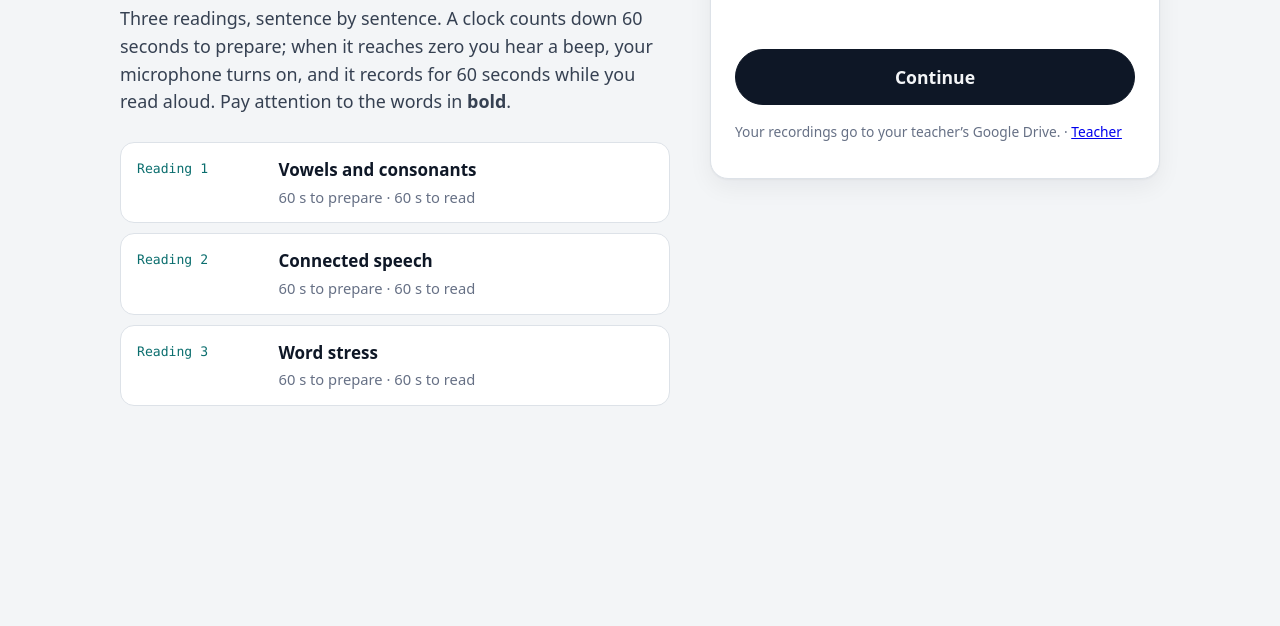
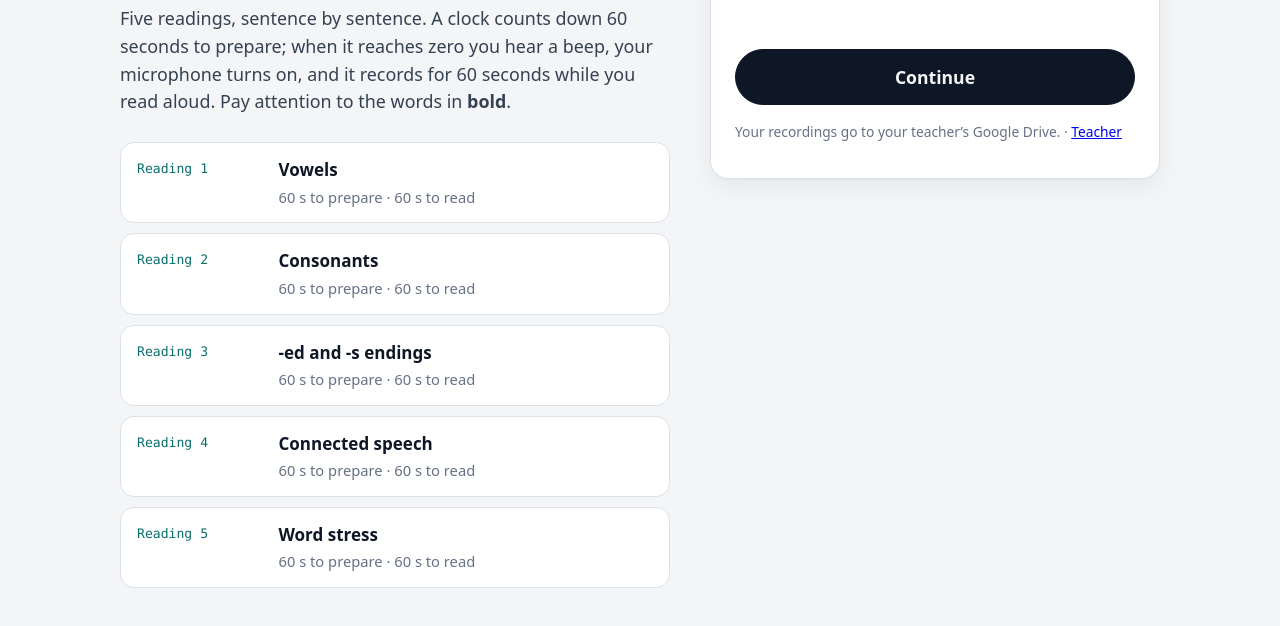
Before and after one commit to royespnz-jpg/phonology-reading-exam, a website: page index.html in a window 1280 px wide. Shown: the part 212-838 px from the top of the page. Before the commit the page ends 800 px from the top, so only its background shows below. Drawn offline with Linux system fonts and the light colour scheme; a web font is replaced by a local one.

Commit message:
Five readings with exactly two targets per sentence, none repeated (#7)
Vowels, consonants, -ed/-s endings, connected speech and word stress: 15 sentences each, two bold targets per sentence, no target or pair repeated within a reading. The Apps Script takes r1-r5 with a five-column rubric and reports version 2; the Teacher page warns when the deployed script is older.

Co-Authored-By: Claude Opus 5.5 <noreply@anthropic.com>
Claude-Session: https://claude.ai/code/session_01BZQQqZJs3ciyWBh46M3tyg

```diff
--- a/index.html
+++ b/index.html
@@ -11,13 +11,13 @@
     <link rel="preconnect" href="https://fonts.googleapis.com">
     <link rel="preconnect" href="https://fonts.gstatic.com" crossorigin>
     <link rel="stylesheet" href="https://fonts.googleapis.com/css2?family=Atkinson+Hyperlegible+Mono:wght@400;600&family=Atkinson+Hyperlegible+Next:ital,wght@0,400;0,600;0,700;1,400&display=swap">
-    <link rel="stylesheet" href="css/exam.css?v=202610140515">
+    <link rel="stylesheet" href="css/exam.css?v=202610141550">
   </head>
   <body>
     <div id="app" class="app" aria-live="polite">
       <main class="screen"><p class="muted">Loading…</p></main>
     </div>
     <noscript>This exam needs JavaScript.</noscript>
-    <script type="module" src="js/app.js?v=202610140515"></script>
+    <script type="module" src="js/app.js?v=202610141550"></script>
   </body>
 </html>
--- a/js/api.js
+++ b/js/api.js
@@ -1,8 +1,8 @@
 // Talks to the teacher's Google Apps Script (google-apps-script/Code.gs).
 // A text/plain POST avoids a CORS preflight; the script answers with JSON.
 
-import { SCRIPT_URL, RETIRED_URLS } from './config.js?v=202610140515';
-import { allRecordings, saveRecording } from './store.js?v=202610140515';
+import { SCRIPT_URL, RETIRED_URLS } from './config.js?v=202610141550';
+import { allRecordings, saveRecording } from './store.js?v=202610141550';
 
 const URL_RE = /^https:\/\/script\.google\.com\/(?:a\/[^/\s]+\/)?macros\/s\/[\w-]+\/(?:exec|dev)$/;
 const KEY = 'phon.script';
--- a/js/config.js
+++ b/js/config.js
@@ -13,3 +13,7 @@ export const RETIRED_URLS = [
 // readings). It keeps students out of them during the exam; it is not a
 // password: anyone who reads the page's code can find it.
 export const TEACHER_CODE = '1234';
+
+// The version of google-apps-script/Code.gs this page needs (its doGet says
+// which one is deployed). 2: five readings.
+export const SCRIPT_VERSION = 2;
--- a/js/format.js
+++ b/js/format.js
@@ -1,12 +1,15 @@
-// The exam: three readings aloud, sentence by sentence, each with 60 seconds
-// to prepare and 60 seconds to read. The words in **bold** are the targets the
-// teacher listens for (vowels, consonants, -ed/-s endings; connected speech;
-// word stress). The sentences are new and independent of each other; their
-// target words and rules come only from the chapters below. Each reading has
-// 15 sentences and about 165–185 syllables: under a minute at a steady
-// learner's pace (≈ 3.5 syllables a second with a short pause between
-// sentences). `rule` tells the teacher what each sentence tests; students
-// don't see it.
+// The exam: five readings aloud — vowels, consonants, the -ed and -s endings,
+// connected speech and word stress — each with 60 seconds to prepare and 60
+// seconds to read. Each reading has 15 separate sentences, and each sentence
+// has exactly two targets in **bold**; `tests` says what each one tests, in the
+// same order (the teacher sees it; students don't). Within a reading no target
+// word and no pair of targets is used twice: every vowel is tested twice and
+// every consonant at most twice; the 15 sentences of the endings reading are
+// the 15 pairs of /t/, /d/, /ɪd/, /s/, /z/, /ɪz/; and connected speech and word
+// stress each test 30 different adjustments or rules. Each reading has about
+// 170–185 syllables: under a minute at a steady learner's pace (≈ 3.5
+// syllables a second with a short pause between sentences). The sentences are
+// new; their words and rules come only from the chapters below.
 //
 // Sources: Dauer, Accurate English — Ch. 4 Vowels in Detail, Ch. 14 <ed> and
 // <s> Endings, Ch. 15 Consonants in Detail, Ch. 6–7 Stress; Celce-Murcia et
@@ -21,76 +24,123 @@ export const READINGS = [
   {
     id: 'r1',
     n: 1,
-    title: 'Vowels and consonants',
-    focus: 'vowels, consonants, and the -ed and -s endings',
+    title: 'Vowels',
+    focus: 'the vowel sounds',
     sentences: [
-      { text: '**Luke** **looked** at the **full** **pool** and **decided** to swim.', rule: '/u/ and /ʊ/ · -ed = /t/, /ɪd/' },
-      { text: '**Beth** **tasted** the **pepper** and **waited** for the **test** **results**.', rule: '/eɪ/ and /ɛ/ · -ed = /ɪd/ · -s = /s/' },
-      { text: 'The **cop** **caught** the **bus**, but his **cat** **stayed** home.', rule: '/ɑ/, /ɔ/, /ʌ/, /æ/ · -ed = /d/' },
-      { text: 'He **bought** a **boat** on the **coast**, but it **cost** too much.', rule: '/ɔ/ and /oʊ/' },
-      { text: '**Who** **hid** the **hot** **ham** in the **hall**?', rule: '/h/ · /ɪ/, /ɑ/, /æ/, /ɔ/' },
-      { text: '**Tim** **slipped** on the **street** near the **little** **hospital**.', rule: '/ɪ/ and /i/ · /str/ · dark /l/ · -ed = /t/' },
-      { text: '**Three** **thousand** people **thanked** the **mother** of **these** **twins**.', rule: '/θ/ and /ð/ · -ed = /t/ · -s = /z/' },
-      { text: '**George** **usually** **measures** the **orange** **juice** in the **garage**.', rule: '/dʒ/ and /ʒ/' },
-      { text: 'The **young** **major** **asked** the **mayor** for **yellow** **jello**.', rule: '/y/ and /dʒ/ · -ed = /t/' },
-      { text: '**She** **washes** the **dishes** and **watches** the **ships** from her **chair**.', rule: '/ʃ/ and /tʃ/ · -es = /ɪz/ · -s = /s/' },
-      { text: '**Very** **few** **voters** **went** **boating** in the **wet** **weather**.', rule: '/v/, /f/, /b/, /w/' },
-      { text: 'A **red** **light** **flashed** on the **right** side of the **road**.', rule: '/r/ and /l/ · /fl/ · -ed = /t/' },
-      { text: '**Small** **Spanish** **schools** **start** **studying** in **spring**.', rule: '/s/ + consonant at the beginning of a word (no /e/ before it) · -s = /z/' },
-      { text: 'The **king** **thinks** the **young** **singer** **sang** **ten** **songs**.', rule: '/ŋ/, /ŋk/ and /n/ · -s = /s/, /z/' },
-      { text: 'The **boy** **enjoyed** the **loud** **noise** of the **crowd**.', rule: '/ɔɪ/ and /aʊ/ · -ed = /d/' },
+      { text: 'We **need** a **big** table for the family party tonight.', tests: ['/i/', '/ɪ/'] },
+      { text: 'Please write your name with a **pen**, not with a **pin**.', tests: ['/ɛ/', '/ɪ/'] },
+      { text: 'We had to **wait** a long time on the **wet** grass.', tests: ['/eɪ/', '/ɛ/'] },
+      { text: '**Eight** **people** came to the meeting at the library.', tests: ['/eɪ/', '/i/'] },
+      { text: 'Put on your **hat**, because it is very **hot** outside.', tests: ['/æ/', '/ɑ/'] },
+      { text: 'The new **curtain** in her room is made of **cotton**.', tests: ['/ɚ/', '/ɑ/'] },
+      { text: 'A little **bird** ate a **bug** on the branch of the tree.', tests: ['/ɚ/', '/ʌ/'] },
+      { text: 'I left my **cup** and my **cap** on the table at school.', tests: ['/ʌ/', '/æ/'] },
+      { text: 'My parents **bought** a small **boat** last summer.', tests: ['/ɔ/', '/oʊ/'] },
+      { text: '**Joe** is coming home from college in **June**.', tests: ['/oʊ/', '/u/'] },
+      { text: 'The swimming **pool** was **full** of happy children.', tests: ['/u/', '/ʊ/'] },
+      { text: 'I **could** **walk** to school when I was younger.', tests: ['/ʊ/', '/ɔ/'] },
+      { text: 'The **child** lives in a big **house** near the river.', tests: ['/aɪ/', '/aʊ/'] },
+      { text: 'The **crowd** made a lot of **noise** after the game.', tests: ['/aʊ/', '/ɔɪ/'] },
+      { text: 'The **boy** wants to **buy** a new bike for his birthday.', tests: ['/ɔɪ/', '/aɪ/'] },
     ],
   },
   {
     id: 'r2',
     n: 2,
-    title: 'Connected speech',
-    focus: 'linking, assimilation, deletion and reductions between words',
+    title: 'Consonants',
+    focus: 'the consonant sounds',
     sentences: [
-      { text: '**Did you** **stay up** **last night**?', rule: 'palatalization (did you) · linking with a /y/ glide · deletion of /t/' },
-      { text: '**Would you** **pick it up** and **put it on** the **blackboard**?', rule: 'palatalization · consonant + vowel linking · flap /t/ · unreleased stop' },
-      { text: 'You **can buy** a **good bike** **in May**.', rule: 'regressive assimilation: /n/ → /m/, /d/ → /b/' },
-      { text: '**Tell him** to **ask her** about that **interesting** **restaurant**.', rule: 'deletion of /h/ · syncope' },
-      { text: 'Please **stop pushing**; **there’s** a **big gap** in the **old bridge**.', rule: 'gemination (one long consonant) · contraction · deletion of /d/' },
-      { text: '**I’m** **going to** **go away** for a **short time**.', rule: 'contraction · reduction (gonna) · linking with a /w/ glide · gemination' },
-      { text: '**Give me** a **sandwich** and **lots of** **vegetables**, please.', rule: 'assimilation (gimme) · /nd/ → /m/ · deletion of /v/ in “of” · syncope' },
-      { text: 'My **family** **used to** visit **Toronto** **every** **February**.', rule: 'syncope · regressive assimilation (usta) · deletion of /t/ after /n/ · disappearing /r/' },
-      { text: '**Is your** **grandpa** **in Kansas** **this year**?', rule: 'palatalization · /nd/ → /m/ · /n/ → /ŋ/' },
-      { text: '**What do you** **want to** **eat at** the **party**?', rule: 'reduced “do you” · reduction (wanna) · linking · flap /t/' },
-      { text: '**Twenty** people **got out** of the **big church** **at eight**.', rule: 'deletion of /t/ after /n/ · flap /t/ and linking · unreleased stop before an affricate' },
-      { text: '**His shirt** is in **this shop**, but I **can go** **get it**.', rule: '/z/, /s/ + /ʃ/ assimilation · /n/ → /ŋ/ · flap /t/ and linking' },
-      { text: 'We **had to** **wait an hour** for the **next bus**.', rule: 'progressive assimilation (had to → /hætə/) · linking · deletion of /t/' },
-      { text: 'He **pushed up** his sleeve and **hurt his** **left arm**.', rule: 'resyllabification · deletion of /h/' },
-      { text: '**Do it** now, or you **won’t** **be able** to **see it**.', rule: 'linking with a /w/ glide · contraction · linking with a /y/ glide' },
+      { text: 'What is the **price** of the **prize** for the winner?', tests: ['/s/', '/z/'] },
+      { text: 'He **thought** about the lesson that the teacher **taught**.', tests: ['/θ/', '/t/'] },
+      { text: '**They** will come back to the city another **day**.', tests: ['/ð/', '/d/'] },
+      { text: 'Only a **few** people could enjoy the **view** from the hill.', tests: ['/f/', '/v/'] },
+      { text: 'Please **share** your **chair** with the new student.', tests: ['/ʃ/', '/tʃ/'] },
+      { text: 'Everybody **cheered** when the **judge** read the result.', tests: ['/tʃ/', '/dʒ/'] },
+      { text: 'The **major** had a long meeting with the **mayor**.', tests: ['/dʒ/', '/y/'] },
+      { text: 'It is a **pleasure** to work with such **pleasant** people.', tests: ['/ʒ/', '/z/'] },
+      { text: 'She bought the **best** **vest** in the whole store.', tests: ['/b/', '/v/'] },
+      { text: '**Wendy** **bet** ten dollars on the soccer game.', tests: ['/w/', '/b/'] },
+      { text: 'The **hall** is on the second **floor** of the building.', tests: ['/h/', '/f/'] },
+      { text: 'Turn **right** at the next traffic **light**, and then stop.', tests: ['/r/', '/l/'] },
+      { text: 'The **king** **knows** the answer to every question.', tests: ['/ŋ/', '/n/'] },
+      { text: '**Some** people like to sit in the **sun** all afternoon.', tests: ['/m/', '/n/'] },
+      { text: 'I **think** this old boat is going to **sink**.', tests: ['/θ/', '/s/'] },
     ],
   },
   {
     id: 'r3',
     n: 3,
+    title: '-ed and -s endings',
+    spoken: 'The endings of the past tense and the plural',
+    focus: 'how you say the endings of the past tense and the plural',
+    sentences: [
+      { text: 'He **walked** home from work and **called** his mother.', tests: ['-ed = /t/', '-ed = /d/'] },
+      { text: 'We **finished** the test early and **visited** the museum.', tests: ['-ed = /t/', '-ed = /ɪd/'] },
+      { text: 'They **returned** to the hotel and **decided** to rest.', tests: ['-ed = /d/', '-ed = /ɪd/'] },
+      { text: 'Mark **thinks** that his two **dogs** are hungry again.', tests: ['-s = /s/', '-s = /z/'] },
+      { text: 'She **takes** three **classes** on Monday and Friday.', tests: ['-s = /s/', '-s = /ɪz/'] },
+      { text: 'He **loves** the chicken **sandwiches** at school.', tests: ['-s = /z/', '-s = /ɪz/'] },
+      { text: 'Kate **helped** the teacher check the **results** of the test.', tests: ['-ed = /t/', '-s = /s/'] },
+      { text: 'The children **laughed** at the funny **animals** at the zoo.', tests: ['-ed = /t/', '-s = /z/'] },
+      { text: 'The whole family **watched** the **dances** at the festival.', tests: ['-ed = /t/', '-s = /ɪz/'] },
+      { text: 'We **planned** a long trip across three **states** last year.', tests: ['-ed = /d/', '-s = /s/'] },
+      { text: 'She **opened** a box of warm winter **gloves** for her son.', tests: ['-ed = /d/', '-s = /z/'] },
+      { text: 'He **enjoyed** the **exercises** in class.', tests: ['-ed = /d/', '-s = /ɪz/'] },
+      { text: 'My little sister **wanted** some of the **chocolates**.', tests: ['-ed = /ɪd/', '-s = /s/'] },
+      { text: 'The tired boys **waited** a long time for their **rides**.', tests: ['-ed = /ɪd/', '-s = /z/'] },
+      { text: 'We **needed** two big **suitcases** for the trip.', tests: ['-ed = /ɪd/', '-s = /ɪz/'] },
+    ],
+  },
+  {
+    id: 'r4',
+    n: 4,
+    title: 'Connected speech',
+    focus: 'how the words join and change together',
+    sentences: [
+      { text: '**Did you** see the new movie at the theater **last night**?', tests: ['palatalization: /d/ + /y/ → /dʒ/', 'deletion of /t/ between words'] },
+      { text: 'I’m **going to** **stay up** late to finish my homework.', tests: ['reduction: going to → gonna', 'linking with a /y/ glide'] },
+      { text: '**Give me** a big piece of that **chocolate** cake, please.', tests: ['assimilation: give me → gimme', 'syncope (choc’late)'] },
+      { text: 'We **have to** **go away** for a week in December.', tests: ['regressive assimilation: have to → hafta', 'linking with a /w/ glide'] },
+      { text: '**Is your** older brother **twenty** years old?', tests: ['palatalization: /z/ + /y/ → /ʒ/', 'deletion of /t/ after /n/'] },
+      { text: '**I’ll** buy **lots of** flowers for my grandmother.', tests: ['contraction', 'deletion of /v/ in “of”'] },
+      { text: 'The little kids **keep out** of the **football** field.', tests: ['consonant + vowel linking', 'unreleased stop before a stop'] },
+      { text: 'The **good boy** **had to** wait outside the classroom.', tests: ['regressive assimilation: /d/ → /b/', 'progressive assimilation: had to → hatta'] },
+      { text: 'I know **what you** **want to** say to the teacher.', tests: ['palatalization: /t/ + /y/ → /tʃ/', 'reduction: want to → wanna'] },
+      { text: '**His shirt** has a **big gap** in the back.', tests: ['assimilation: /z/ + /ʃ/ → /ʃ/', 'gemination (one long /g/)'] },
+      { text: 'We **used to** go skiing in the mountains every **February**.', tests: ['regressive assimilation: used to → usta', 'disappearing /r/ (Feb’uary)'] },
+      { text: 'The **water** in the lake is **kind of** cold today.', tests: ['flap /t/', 'reduction: kind of → kinda'] },
+      { text: 'You **can go** to the party if you **ask her** first.', tests: ['regressive assimilation: /n/ → /ŋ/', 'deletion of /h/'] },
+      { text: 'I’ve **got to** thank them all for their **kindness**.', tests: ['reduction: got to → gotta', 'deletion of /d/ in a cluster of three (kin’ness)'] },
+      { text: 'You **can buy** a ticket, but **find out** the price first.', tests: ['regressive assimilation: /n/ → /m/', 'resyllabification (fin-dout)'] },
+    ],
+  },
+  {
+    id: 'r5',
+    n: 5,
     title: 'Word stress',
-    focus: 'the stressed syllable of each word in bold',
+    focus: 'the stressed syllable of each word',
     sentences: [
-      { text: 'The **Japanese** **volunteer** has a **unique** **technique**.', rule: 'stressed suffixes -ese, -eer, -ique' },
-      { text: 'We **object** to the **project** and will **protest**.', rule: 'noun–verb pairs: ob’ject (verb), ’project (noun), pro’test (verb)' },
-      { text: 'Please **record** the **record** for the **employees**.', rule: 'noun–verb pair: re’cord (verb), ’record (noun) · stressed suffix -ee' },
-      { text: 'Each **graduate** will **graduate** in June.', rule: '-ate: ’graduate (noun, /ɪt/), ’graduate (verb, /eɪt/)' },
-      { text: 'A **democrat** wants **democracy** and **democratic** **elections**.', rule: 'full and reduced vowels alternate · -ion' },
-      { text: 'The **politician** **apologized** for his **mistake**.', rule: '-cian · -ize · noun stressed on the root' },
-      { text: '**Vegetarian** food is **delicious**.', rule: '-ian, -cious' },
-      { text: '**Biology** is a **fantastic** **subject**.', rule: '-logy, -ic · two-syllable noun' },
-      { text: '**Photography** is an **important** **career**.', rule: '-graphy · first syllable of the root · stressed suffix -eer' },
-      { text: 'The **secretary** **picked up** a **newspaper**.', rule: '-ary · two-word verb · compound noun' },
-      { text: 'The **policeman** told him to **put away** his **cigarette**.', rule: 'compound noun · two-word verb · stressed suffix -ette' },
-      { text: '**Curious** children **introduce** **themselves**.', rule: '-ious · first syllable of the root · reflexive pronoun' },
-      { text: 'They **appreciate** your **sensitive** **attitude**.', rule: '-ate verb · -itive · -itude' },
-      { text: 'The **official** **conclusion** was a **pleasant** **surprise**.', rule: '-ial, -sion · two-syllable adjective · noun stressed on the root' },
-      { text: 'Please **turn off** the **washing machine**; it’s **difficult** to **concentrate**.', rule: 'two-word verb · compound noun · first syllable · -ate verb' },
+      { text: 'The new **employee** has a **unique** idea.', tests: ['stressed suffix -ee', 'stressed suffix -ique'] },
+      { text: 'Our **volunteer** speaks **Japanese** at home.', tests: ['stressed suffix -eer', 'stressed suffix -ese'] },
+      { text: 'The band will **entertain** us at a **picturesque** hotel.', tests: ['stressed suffix -ain (verbs)', 'stressed suffix -esque'] },
+      { text: 'Smoking a **cigarette** is a bad **decision**.', tests: ['stressed suffix -ette', 'stress before -ion'] },
+      { text: '**Physical** exercise is a **fantastic** way to relax.', tests: ['stress before -ical', 'stress before -ic'] },
+      { text: 'The **official** **publicity** starts today.', tests: ['stress before -ial', 'stress before -ity'] },
+      { text: 'The **Canadian** restaurant serves **delicious** food.', tests: ['stress before -ian', 'stress before -ious'] },
+      { text: 'Please **classify** these **sensitive** files.', tests: ['stress before -ify', 'stress before -itive'] },
+      { text: 'Her **attitude** toward **biology** changed this year.', tests: ['stress before -itude', 'stress before -logy'] },
+      { text: '**Geography** helps us **appreciate** other cultures.', tests: ['stress before -graphy', '-ate: two syllables before the suffix'] },
+      { text: 'The **secretary** made a small **mistake** in the letter.', tests: ['-ary: two syllables before the suffix', 'noun stressed on the root (exception)'] },
+      { text: 'Please **apologize** to your **mother** for being late.', tests: ['-ize: two syllables before the suffix', 'two-syllable noun: first syllable'] },
+      { text: 'The **newspaper** says that prices will **increase** again.', tests: ['compound noun: first word', 'noun–verb pair: verb on the root'] },
+      { text: 'Please **pick up** the **beautiful** flowers.', tests: ['two-word verb: last word', 'suffix -ful does not move the stress'] },
+      { text: 'We **introduce** **ourselves** on the first day.', tests: ['first syllable of the root', 'reflexive pronoun: last syllable'] },
     ],
   },
 ];
 
 export const INTRO =
-  'This is the phonology reading test. It has three readings: vowels and consonants, connected speech, and word stress. ' +
+  'This is the phonology reading test. It has five readings: vowels, consonants, the endings of the past tense and the plural, connected speech, and word stress. ' +
   'For each reading you will have sixty seconds to prepare and sixty seconds to read the sentences aloud. ' +
   'The test runs by itself. Your microphone turns on when it is time to read and turns off when the time is up. You cannot pause or go back.';
 
@@ -105,6 +155,8 @@ export const RESPONSES = READINGS.map((r) => ({ id: r.id, label: `Reading ${r.n}
 export const plain = (s) => s.replace(/\*\*/g, '');
 export const targets = (s) => [...s.matchAll(/\*\*(.+?)\*\*/g)].map((m) => m[1]);
 export const caps = (s) => s.replace(/\*\*(.+?)\*\*/g, (m, w) => w.toUpperCase());
+// What a sentence tests, target by target: "pen: /ɛ/ · pin: /ɪ/".
+export const ruleOf = (s) => targets(s.text).map((t, i) => `${t}: ${s.tests[i]}`).join(' · ');
 export const words = (r) => r.sentences.map((s) => plain(s.text)).join(' ').match(/[A-Za-z’']+/g) || [];
 
 // Every step of the exam, in order. `scale` shortens the clocks (quick tests of the page).
@@ -116,7 +168,7 @@ export function buildTimeline({ scale = 1 } = {}) {
   const t = (s) => Math.max(3, Math.round(s * scale));
   const steps = [{ type: 'intro', say: INTRO }];
   for (const r of READINGS) {
-    steps.push({ type: 'part', reading: r.id, say: `Reading ${r.n}. ${r.title}. ${directions(r)}` });
+    steps.push({ type: 'part', reading: r.id, say: `Reading ${r.n}. ${r.spoken || r.title}. ${directions(r)}` });
     steps.push({ type: 'prep', reading: r.id, seconds: t(PREP), say: 'Begin preparing now.' });
     steps.push({
       type: 'response',
--- a/scripts/readings-gs.mjs
+++ b/scripts/readings-gs.mjs
@@ -7,7 +7,7 @@
 import { readFileSync, writeFileSync } from 'node:fs';
 import { dirname, join } from 'node:path';
 import { fileURLToPath } from 'node:url';
-import { READINGS, caps, targets } from '../js/format.js';
+import { READINGS, caps, targets, ruleOf } from '../js/format.js';
 
 const ROOT = join(dirname(fileURLToPath(import.meta.url)), '..');
 const SRC = join(ROOT, 'google-apps-script', 'Code.gs');
@@ -15,7 +15,7 @@ const SRC = join(ROOT, 'google-apps-script', 'Code.gs');
 // One row per sentence: reading, sentence number, the text with the targets
 // in CAPITALS, the target words, and what the sentence tests.
 export function readingRows() {
-  return READINGS.flatMap((r) => r.sentences.map((s, i) => [r.n, i + 1, caps(s.text), targets(s.text).join(', '), s.rule]));
+  return READINGS.flatMap((r) => r.sentences.map((s, i) => [r.n, i + 1, caps(s.text), targets(s.text).join(', '), ruleOf(s)]));
 }
 
 export function rowsBlock() {
```
Also changed, not shown: js/app.js (+14 -9 lines), tests/apps-script.test.mjs (+14 -9 lines), tests/exam.test.mjs (+57 -26 lines), README.md, 9 other files.
